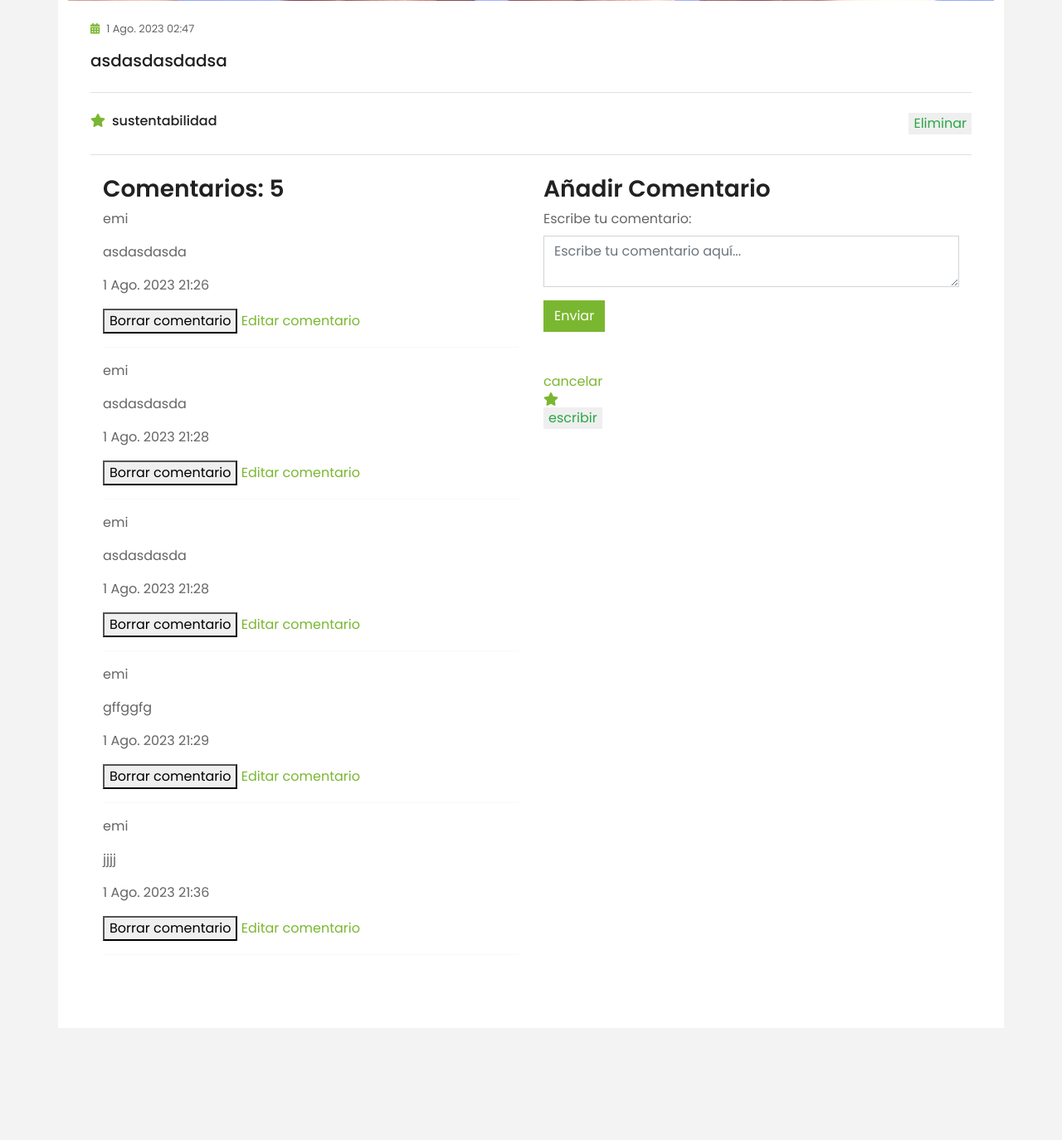
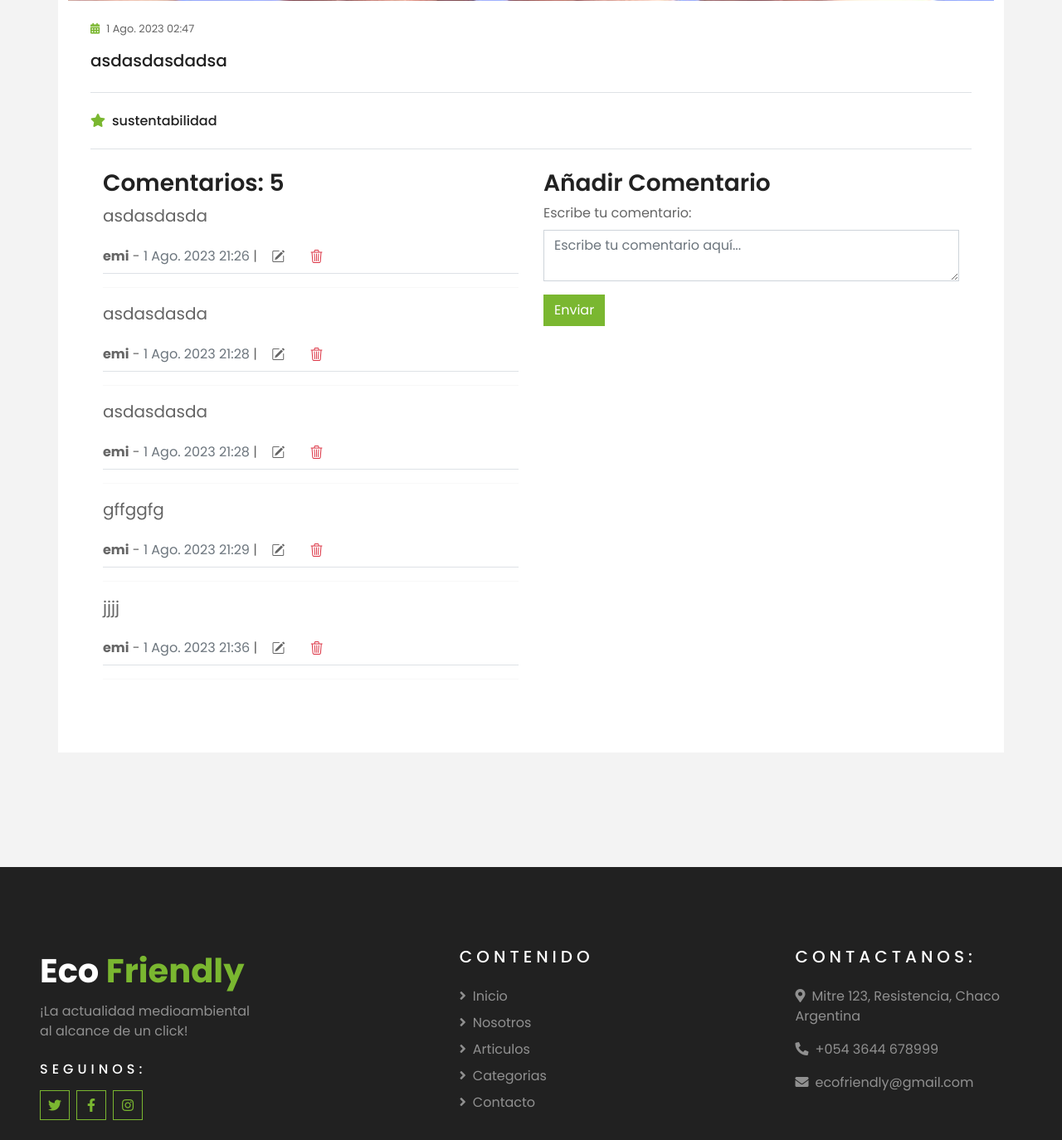
Before and after one commit to RocioDuarteBazan/proyecto_final, a Django app: page /posts/posts/3/ in a window 1280 px wide. Shown: the part 1092-2466 px from the top of the page at 83% size. Run offline with Django 4.2, Linux system fonts and the light colour scheme; a user stored in the database is signed in; data comes from the database, SQL or seed files in the repository; both versions use the stored data as it was after the commit; some libraries are stand-ins or nearby versions.

Commit message:
agregu algunas cosas en guardar comentario

```diff
--- a/blog/apps/posts/views.py
+++ b/blog/apps/posts/views.py
@@ -90,9 +90,9 @@
 
 def delete_comment(request, comment_id):
     comment = get_object_or_404(Comment, id=comment_id)
-    if comment.author or comment.staff == request.user:
+    if comment.author == request.user or request.user.is_staff:
         comment.delete()
-    return redirect('posts:posts', pk=comment.posts.pk)
+    return redirect('posts:post_individual', id=comment.articulo.pk)
 
 
 def edit_comment(request, comment_id):
@@ -101,13 +101,13 @@
     #mensaje de error si no sos el autor
     if comment.author != request.user:
         messages.error(request, 'Usuario sin permisos para editar este comentario.')
-        return redirect('posts:posts', pk=comment.posts.pk)
+        return redirect('posts:post_individual', id=comment.articulo.pk)
 
     if request.method == 'POST':
         form = CommentForm(request.POST, instance=comment)
         if form.is_valid():
             form.save()
-            return redirect('posts:posts', pk=comment.posts.pk)
+            return redirect('posts:post_individual', id=comment.articulo.pk)
     else:
         form = CommentForm(instance=comment)
 
--- a/blog/templates/base.html
+++ b/blog/templates/base.html
@@ -30,6 +30,7 @@
     rel="stylesheet"
     href="https://cdnjs.cloudflare.com/ajax/libs/animate.css/4.1.1/animate.min.css"
   />
+  <link rel="stylesheet" href="https://cdn.jsdelivr.net/npm/bootstrap-icons@1.10.5/font/bootstrap-icons.css">
 
 </head>
 
--- a/blog/templates/posts/comentarios/comentar.html
+++ b/blog/templates/posts/comentarios/comentar.html
@@ -12,15 +12,4 @@
     <p>Debe iniciar sesión para añadir un comentario</p>
 
     {% endif %}
-
-    <br><br>
-    <a href="{% url 'posts:posts' %}">cancelar</a>
-
-
-    <h6 class="m-0"><i class="fa fa-star text-primary mr-2"></i>{{post.comentarios}}
-    </h6>
-    <form method="POST">
-        {% csrf_token %}
-        <button type="submit" name="delete_posts" class="m-0" style="color: #28a745; border: none;">escribir</button>
-    </form>
 </div>
--- a/blog/templates/posts/comentarios/listado.html
+++ b/blog/templates/posts/comentarios/listado.html
@@ -2,18 +2,19 @@
     <h3>Comentarios: {{post.comments.all|length}}</h3>
     {% for comment in post.comments.all %}
     <!-- <img src="{{user.imagen.url}}" style="height: 2rem; border-radius: 10%;"></img>}} -->
-    <p>{{ comment.author }}</p>
-    <p>{{ comment.text }}</p>
-    <p>{{ comment.created_at }}</p>
-    <form method="POST" action="{% url 'posts:delete_comment' comment.id %}">
-        {% csrf_token %}
-        {% if comment.author == user.username or user.is_staff or user.is_superuser %}
-
-        <button type="submit">Borrar comentario</button>
-        <a href="{% url 'posts:edit_comment' comment_id=comment.id %}">Editar
-            comentario</a>
-        {% endif %}
-    </form>
+    <div class="border-bottom ">
+        <p class="lead">{{ comment.text }}</p>
+        <form method="POST" action="{% url 'posts:delete_comment' comment.id %}">
+            {% csrf_token %}
+            {% if comment.author == user.username or user.is_staff or user.is_superuser %}
+            <b>{{ comment.author }}</b> - <span class="text-muted">{{ comment.created_at }}</span> |
+            <a class="btn" href="{% url 'posts:edit_comment' comment_id=comment.id %}">
+                <i class="bi bi-pencil-square"></i>
+            </a>
+            <button class="btn text-danger" type="submit"><i class="bi bi-trash3"></i></button>
+            {% endif %}
+        </form>
+    </div>
     <hr>
     {% empty %}
     <p>No hay comentarios.</p>
--- a/blog/templates/posts/editComentario.html
+++ b/blog/templates/posts/editComentario.html
@@ -4,6 +4,6 @@
     <form method="POST">
         {% csrf_token %}
         {{ form.as_p }}
-        <button type="submit">Guardar</button>
+        <button class="btn btn-primary" type="submit">Guardar</button>
     </form>
 {% endblock contenido %}
--- a/blog/templates/posts/post_card.html
+++ b/blog/templates/posts/post_card.html
@@ -14,6 +14,9 @@
                 <a class="text-primary text-uppercase text-decoration-none" href="">
                     {{post.categoria}}
                 </a>
+                <form action="POST">
+                    <a href="">{{posta.resumen}}</a>
+                </form>
             </div>
             <a class="h5 m-0 text-decoration-none" href="{{post.get_absolute_url}}">
                 {{post.titulo}}
--- a/blog/templates/posts/post_individual.html
+++ b/blog/templates/posts/post_individual.html
@@ -33,8 +33,7 @@
                                 </h6>
                                 <form method="POST">
                                     {% csrf_token %}
-                                    <button type="submit" name="delete_posts" class="m-0"
-                                        style="color: #28a745; border: none;">Eliminar</button>
+
                                 </form>
                             </div>
                         </div>
```
Also changed, not shown: blog/templates/nosotros_original.html (deleted, +0 -55 lines), blog/blog/db.sqlite3.
